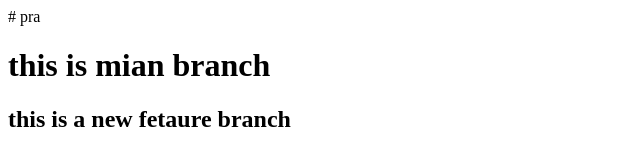
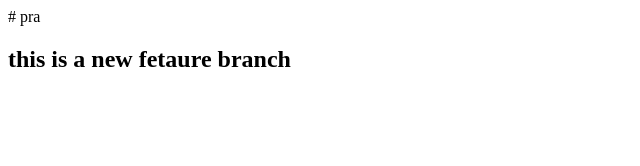
Before and after one commit to baba-shashank/pract, a plain HTML site: page index.html in a window 1280 px wide. Shown: the whole page, without its empty margins (0-640 px from the left). Drawn offline with Linux system fonts and the light colour scheme.

Commit message:
deleting

```diff
--- a/index.html
+++ b/index.html
@@ -7,7 +7,6 @@
     <title>Document</title>
 </head>
 <body>
-    <h1>this is mian branch</h1>
     <h2>this is a new fetaure branch </h2>
 </body>
 </html>
```
